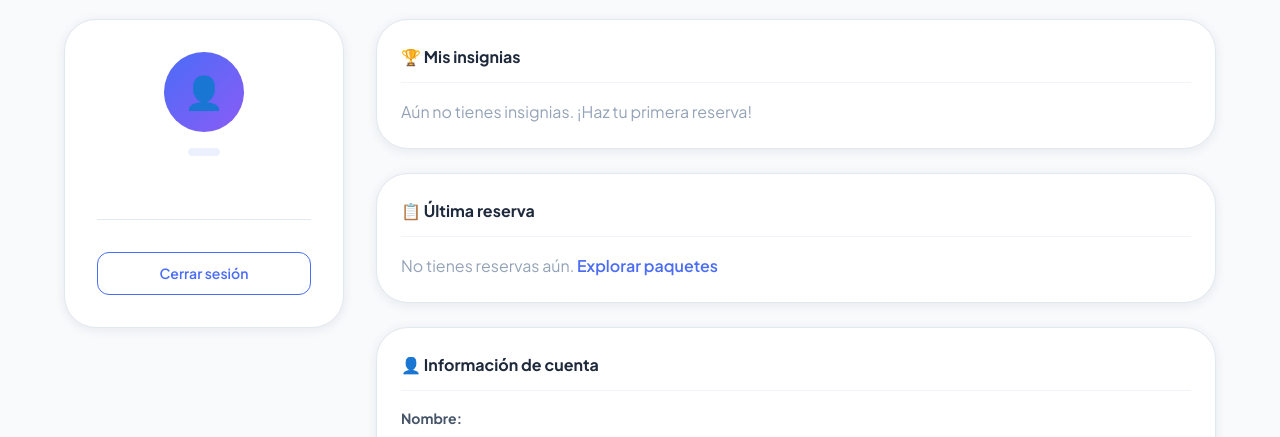
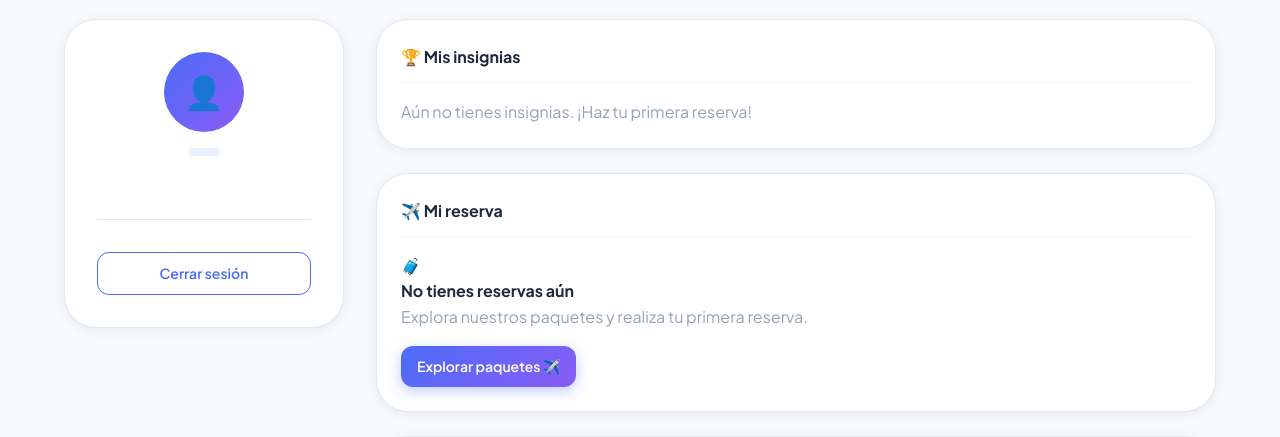
Before and after one commit to nicollvaleriasabogal9-eng/PROYECTO_MAREVA, a Flask app: template Proyecto Mareva/frontend/templates/cliente/perfil.html in a window 1280 px wide. Shown: the part 160-597 px from the top of the page. Run offline with Flask 3, Linux system fonts and the light colour scheme; the template is opened without the code that fills it, so the values that code supplies are empty.

Commit message:
Update perfil.html

```diff
--- a/Proyecto Mareva/frontend/templates/cliente/perfil.html
+++ b/Proyecto Mareva/frontend/templates/cliente/perfil.html
@@ -3,65 +3,194 @@
 {% block content %}
 
 <main class="perfil-main">
+
   <div class="container">
 
-    <a href="javascript:history.back()" class="btn btn-ghost btn-sm" style="margin-bottom:var(--space-4)">
+    <a
+      href="javascript:history.back()"
+      class="btn btn-ghost btn-sm"
+      style="margin-bottom:var(--space-4)"
+    >
       ← Volver
     </a>
 
     <div class="perfil-layout">
 
       <aside class="perfil-sidebar">
-        <div class="perfil-avatar">👤</div>
-        <h2 class="perfil-nombre">{{ usuario.nombre }} {{ usuario.apellido }}</h2>
-        <p class="perfil-correo">{{ usuario.correo }}</p>
-        <span class="perfil-nivel">{{ usuario.nivel }}</span>
+
+        <div class="perfil-avatar">
+          👤
+        </div>
+
+        <h2 class="perfil-nombre">
+          {{ usuario.nombre }} {{ usuario.apellido }}
+        </h2>
+
+        <p class="perfil-correo">
+          {{ usuario.correo }}
+        </p>
+
+        <span class="perfil-nivel">
+          {{ usuario.nivel }}
+        </span>
 
         <div class="divider"></div>
 
-        <a href="{{ url_for('logout') }}" class="btn btn-outline" style="width:100%;justify-content:center">
+        <a
+          href="{{ url_for('logout') }}"
+          class="btn btn-outline"
+          style="width:100%;justify-content:center"
+        >
           Cerrar sesión
         </a>
+
       </aside>
 
       <div class="perfil-content">
 
         <div class="perfil-card">
-          <h3 class="perfil-card__title">🏆 Mis insignias</h3>
+
+          <h3 class="perfil-card__title">
+            🏆 Mis insignias
+          </h3>
+
           <div class="insignias-grid">
+
             {% for i in usuario.insignias %}
-              <span class="badge badge-blue">{{ i }}</span>
+
+              <span class="badge badge-blue">
+                {{ i }}
+              </span>
+
             {% else %}
-              <p class="text-muted">Aún no tienes insignias. ¡Haz tu primera reserva!</p>
+
+              <p class="text-muted">
+                Aún no tienes insignias. ¡Haz tu primera reserva!
+              </p>
+
             {% endfor %}
+
           </div>
+
         </div>
 
         <div class="perfil-card">
-          <h3 class="perfil-card__title">📋 Última reserva</h3>
+
+          <h3 class="perfil-card__title">
+            ✈️ Mi reserva
+          </h3>
+
           {% if usuario.get('ultima_reserva') %}
-            <p>{{ usuario.ultima_reserva }}</p>
+
+            <div class="reserva-perfil">
+
+              <div class="reserva-perfil__icon">
+                ✈️
+              </div>
+
+              <div class="reserva-perfil__info">
+
+                <h4>
+                  Tienes una reserva
+                </h4>
+
+                <p>
+                  <strong>
+                    {{ usuario.ultima_reserva.nombre_paquete }}
+                  </strong>
+                </p>
+
+                <p>
+                  📍 Destino:
+                  {{ usuario.ultima_reserva.destino }}
+                </p>
+
+                <p>
+                  📅 Viaje:
+                  {{ usuario.ultima_reserva.fecha_inicio }}
+                  al
+                  {{ usuario.ultima_reserva.fecha_regreso }}
+                </p>
+
+                <p>
+                  👥
+                  {{ usuario.ultima_reserva.adultos }}
+                  adulto(s),
+                  {{ usuario.ultima_reserva.menores }}
+                  menor(es),
+                  {{ usuario.ultima_reserva.bebes }}
+                  bebé(s)
+                </p>
+
+              </div>
+
+            </div>
+
           {% else %}
-            <p class="text-muted">No tienes reservas aún. <a href="{{ url_for('paquetes') }}" class="form-link">Explorar paquetes</a></p>
+
+            <div class="reserva-vacia">
+
+              <div class="reserva-vacia__icon">
+                🧳
+              </div>
+
+              <h4>
+                No tienes reservas aún
+              </h4>
+
+              <p class="text-muted">
+                Explora nuestros paquetes y realiza tu primera reserva.
+              </p>
+
+              <a
+                href="{{ url_for('paquetes') }}"
+                class="btn btn-primary"
+                style="margin-top:var(--space-4)"
+              >
+                Explorar paquetes ✈️
+              </a>
+
+            </div>
+
           {% endif %}
+
         </div>
 
         <div class="perfil-card">
-          <h3 class="perfil-card__title">👤 Información de cuenta</h3>
-          <p style="font-size:var(--text-sm);color:var(--gray-600);margin-bottom:var(--space-2)">
-            <strong>Nombre:</strong> {{ usuario.nombre }} {{ usuario.apellido }}
+
+          <h3 class="perfil-card__title">
+            👤 Información de cuenta
+          </h3>
+
+          <p
+            style="font-size:var(--text-sm);color:var(--gray-600);margin-bottom:var(--space-2)"
+          >
+            <strong>Nombre:</strong>
+            {{ usuario.nombre }} {{ usuario.apellido }}
           </p>
-          <p style="font-size:var(--text-sm);color:var(--gray-600);margin-bottom:var(--space-2)">
-            <strong>Correo:</strong> {{ usuario.correo }}
+
+          <p
+            style="font-size:var(--text-sm);color:var(--gray-600);margin-bottom:var(--space-2)"
+          >
+            <strong>Correo:</strong>
+            {{ usuario.correo }}
           </p>
-          <p style="font-size:var(--text-sm);color:var(--gray-600)">
-            <strong>Nivel:</strong> {{ usuario.nivel }}
+
+          <p
+            style="font-size:var(--text-sm);color:var(--gray-600)"
+          >
+            <strong>Nivel:</strong>
+            {{ usuario.nivel }}
           </p>
+
         </div>
 
       </div>
+
     </div>
+
   </div>
+
 </main>
 
 {% endblock %}
```
